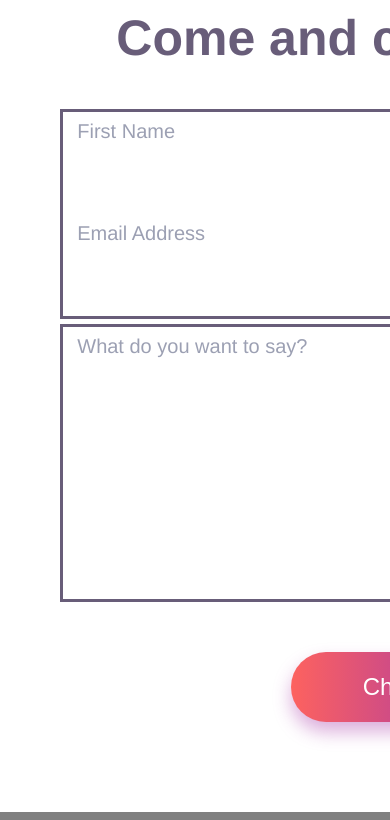
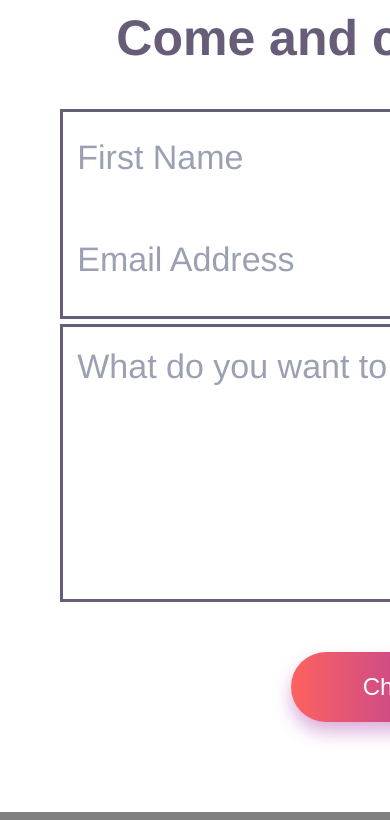
Before and after one commit to GeorgeArgyrousis/Webit-Personal, a plain HTML site: page index.html in a window 390 px wide. Shown: the part 5260-6080 px from the top of the page. Drawn offline with Linux system fonts and the light colour scheme.

Commit message:
mobile friendly contact form

```diff
--- a/css/main.css
+++ b/css/main.css
@@ -498,14 +498,26 @@ footer a:hover{
 		font-size: 34px;
 	}
 
-	section .group-outer .group-inner label{
+	section .group-outer .group-inner input:focus ~ label,
+	section .group-outer .group-inner input:valid ~ label{
 		top: 8px;
 		font-size: 20px;
+	}
+
+	section .group-outer .group-inner label{
+		top: 26px;
+		font-size: 34px;
 	}
 
 	section .group-outer-long{
 		align-self: center;
 		width: 90%;
+	}
+
+	section .group-outer-long textarea:focus ~ label,
+	section .group-outer-long textarea:valid ~ label{
+		top: 8px;
+		font-size: 20px;
 	}
 
 	section .group-outer-long textarea{
@@ -515,8 +527,8 @@ footer a:hover{
 	}
 
 	section .group-outer-long label{
-		top: 8px;
-		font-size: 20px;
+		top: 20px;
+		font-size: 34px;
 	}
 
 	section .line{
```
